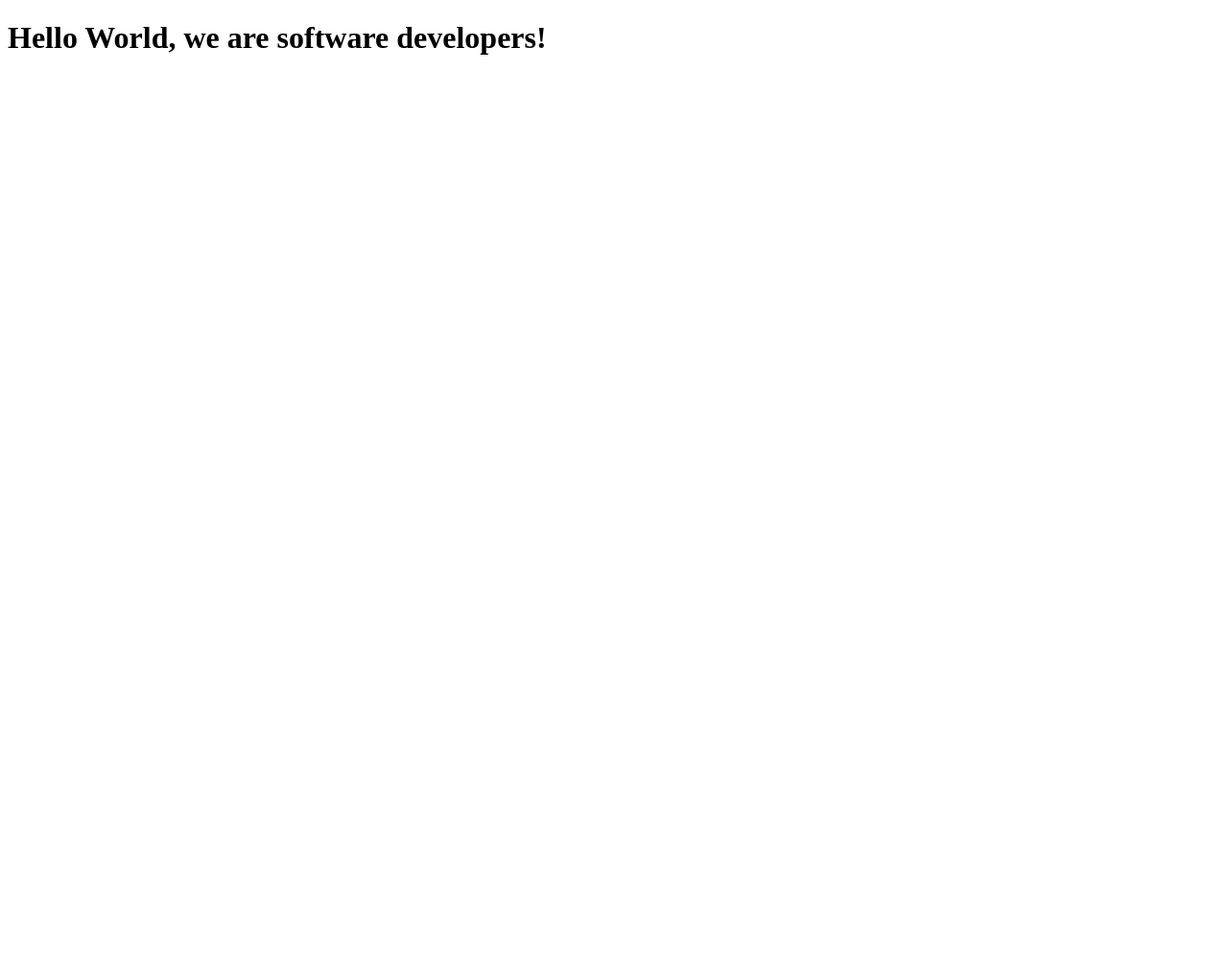
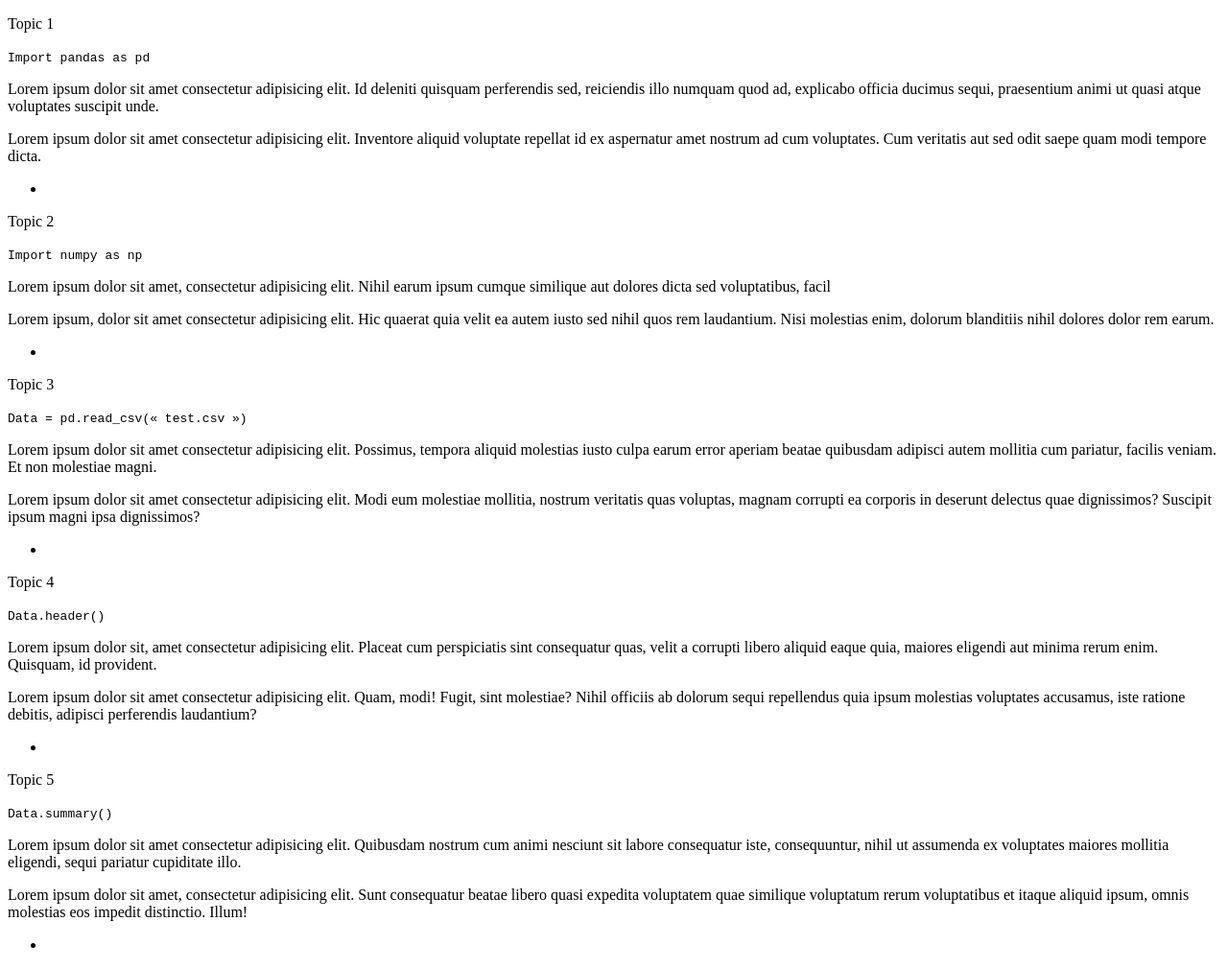
Before and after one commit to antarzerrougui/microversehtmlwithelijah, a plain HTML site: page index.html in a window 1280 px wide. Shown: the whole page at 96% size. Before the commit the page ends 800 px from the top, so only its background shows below. Drawn offline with Linux system fonts and the light colour scheme.

Commit message:
Up to Story #8

```diff
--- a/index.html
+++ b/index.html
@@ -7,7 +7,82 @@
   </head>
 
   <body>
-    <h1>Hello World, we are software developers!</h1>
+    <main id="main-doc">
+
+      <section class="main-section" id="Topic_1">
+        <header>
+          <p>Topic 1</p>
+        </header>
+        <code>Import pandas as pd</code>
+        <p>Lorem ipsum dolor sit amet consectetur adipisicing elit. Id deleniti quisquam perferendis sed, reiciendis illo numquam quod ad, explicabo officia ducimus sequi, praesentium animi ut quasi atque voluptates suscipit unde.</p>
+        <p>Lorem ipsum dolor sit amet consectetur adipisicing elit. Inventore aliquid voluptate repellat id ex aspernatur amet nostrum ad cum voluptates. Cum veritatis aut sed odit saepe quam modi tempore dicta.</p>
+        <ul>
+          <li></li>
+        </ul>
+      </section>
+
+      <section class="main-section" id="Topic_2">
+        <header>
+          <p>Topic 2</p>
+        </header>
+        <code> Import numpy as np</code>
+        <p>Lorem ipsum dolor sit amet, consectetur adipisicing elit. Nihil earum ipsum cumque similique aut dolores dicta sed voluptatibus, facil</p>
+        <p>Lorem ipsum, dolor sit amet consectetur adipisicing elit. Hic quaerat quia velit ea autem iusto sed nihil quos rem laudantium. Nisi molestias enim, dolorum blanditiis nihil dolores dolor rem earum.</p>
+        <ul>
+          <li></li>
+        </ul>
+      </section>
+
+
+      <section class="main-section" id="Topic_3">
+        <header>
+          <p>Topic 3</p>
+        </header>
+        <code>Data = pd.read_csv(« test.csv »)
+
+        </code>
+        <p>Lorem ipsum dolor sit amet consectetur adipisicing elit. Possimus, tempora aliquid molestias iusto culpa earum error aperiam beatae quibusdam adipisci autem mollitia cum pariatur, facilis veniam. Et non molestiae magni.</p>
+        <p>Lorem ipsum dolor sit amet consectetur adipisicing elit. Modi eum molestiae mollitia, nostrum veritatis quas voluptas, magnam corrupti ea corporis in deserunt delectus quae dignissimos? Suscipit ipsum magni ipsa dignissimos?</p>
+        <ul>
+          <li></li>
+        </ul>
+      </section>
+
+      <section class="main-section" id="Topic_4">
+        <header>
+          <p>Topic 4</p>
+        </header>
+        <code>Data.header()
+        </code>
+        <p>Lorem ipsum dolor sit, amet consectetur adipisicing elit. Placeat cum perspiciatis sint consequatur quas, velit a corrupti libero aliquid eaque quia, maiores eligendi aut minima rerum enim. Quisquam, id provident.</p>
+        <p>Lorem ipsum dolor sit amet consectetur adipisicing elit. Quam, modi! Fugit, sint molestiae? Nihil officiis ab dolorum sequi repellendus quia ipsum molestias voluptates accusamus, iste ratione debitis, adipisci perferendis laudantium?</p>
+        <ul>
+          <li></li>
+        </ul>
+      </section>
+
+
+      <section class="main-section" id="Topic_5">
+        <header>
+          <p>Topic 5</p>
+        </header>
+        <code>Data.summary()
+        </code>
+        <p>Lorem ipsum dolor sit amet consectetur adipisicing elit. Quibusdam nostrum cum animi nesciunt sit labore consequatur iste, consequuntur, nihil ut assumenda ex voluptates maiores mollitia eligendi, sequi pariatur cupiditate illo.</p>
+        <p>Lorem ipsum dolor sit amet, consectetur adipisicing elit. Sunt consequatur beatae libero quasi expedita voluptatem quae similique voluptatum rerum voluptatibus et itaque aliquid ipsum, omnis molestias eos impedit distinctio. Illum!</p>
+        <ul>
+          <li></li>
+        </ul>
+      </section>
+
+
+
+
+
+
+
+
+    </main>
     <script src="https://cdn.freecodecamp.org/testable-projects-fcc/v1/bundle.js"></script>
 
     <!--
```
